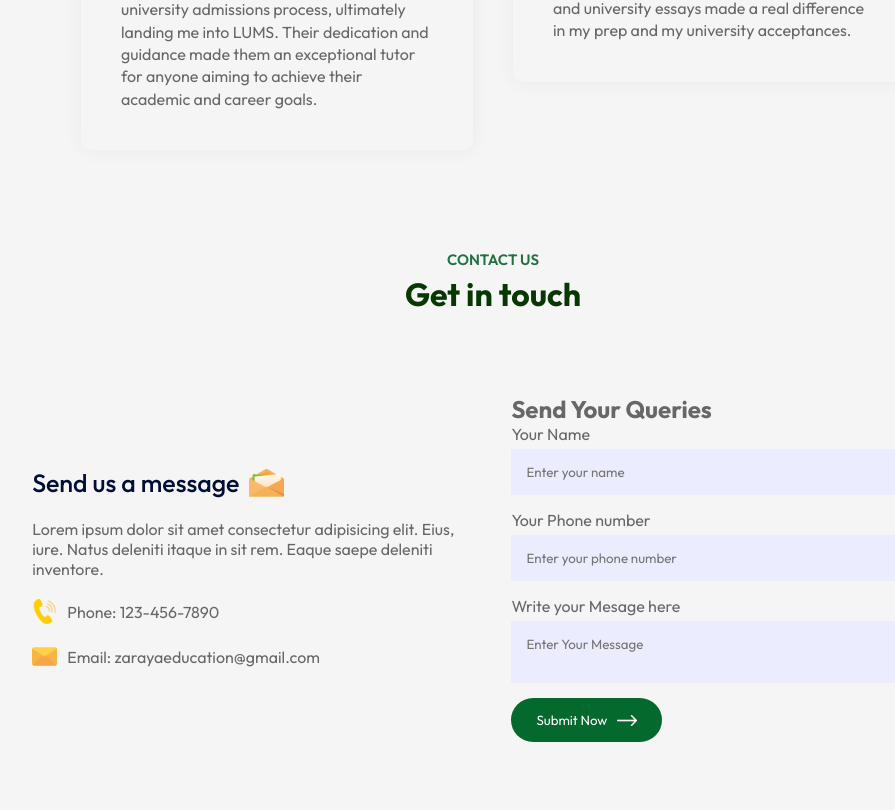
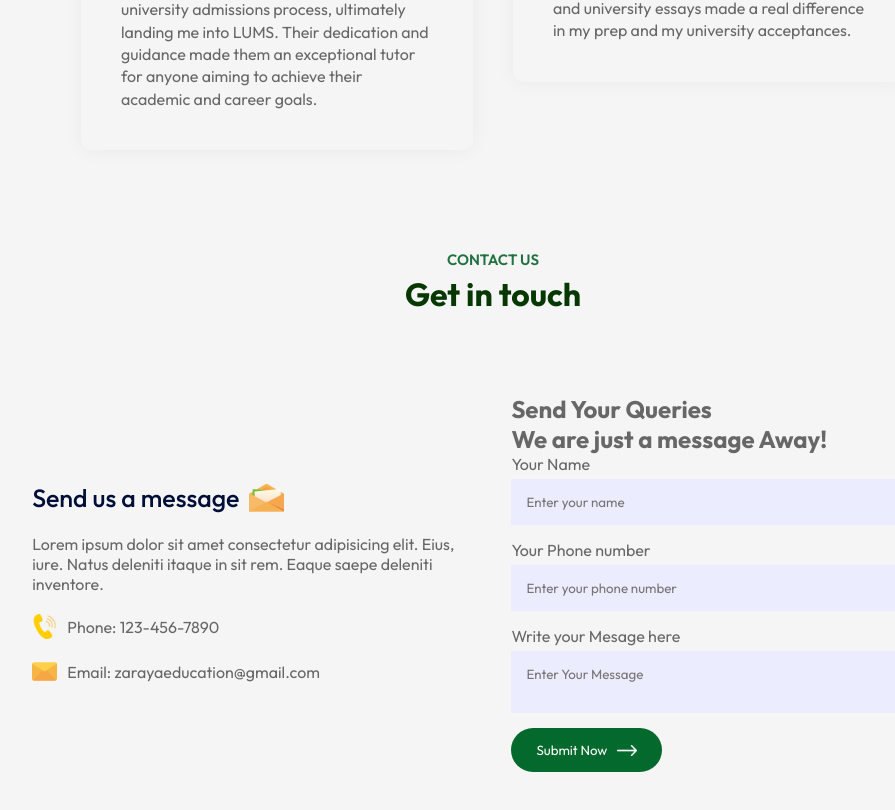
Before and after one commit to Zaeem944/ConsultantProject, a React (Vite) app in the folder ConsultantProject/: page / in a window 1280 px wide. Shown: the part 3902-4712 px from the top of the page, without its empty margins (147-1042 px from the left). Built offline with nearby package versions, Linux system fonts and the light colour scheme.

Commit message:
Update Contact.jsx

```diff
--- a/ConsultantProject/src/components/Contact/Contact.jsx
+++ b/ConsultantProject/src/components/Contact/Contact.jsx
@@ -46,6 +46,7 @@ const Contact = () => {
       </div>
       <div className="contact-col">
         <h2>Send Your Queries</h2>
+        <h2>We are just a message Away!</h2>
         <form onSubmit={onSubmit}>
           <label htmlFor="">Your Name</label>
           <input type="text" name='name' placeholder='Enter your name' required />
```
